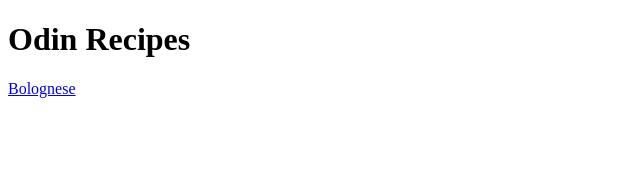
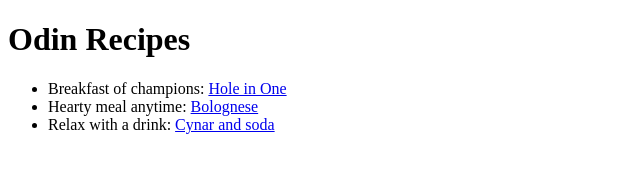
Before and after one commit to hellomynameismel/odin-recipes, a plain HTML site: page index.html in a window 1280 px wide. Shown: the whole page, without its empty margins (0-640 px from the left). Drawn offline with Linux system fonts and the light colour scheme.

Commit message:
Added links to new recipe pages in index.html and back to home page in bolognese.html

```diff
--- a/index.html
+++ b/index.html
@@ -8,8 +8,10 @@
     <body>
         <h1>Odin Recipes</h1>
 
-        <p>
-            <a href="./recipes/bolognese.html">Bolognese</a>
-        </p>
+        <p><ul>
+            <li>Breakfast of champions: <a href="./recipes/holeinone.html">Hole in One</a></li>
+            <li>Hearty meal anytime: <a href="./recipes/bolognese.html">Bolognese</a></li>
+            <li>Relax with a drink: <a href="./recipes/cynarsoda.html">Cynar and soda</a></li>
+        </ul></p>
     </body>
 </html>
```
Also changed, not shown: recipes/bolognese.html (+1 -0 lines).
